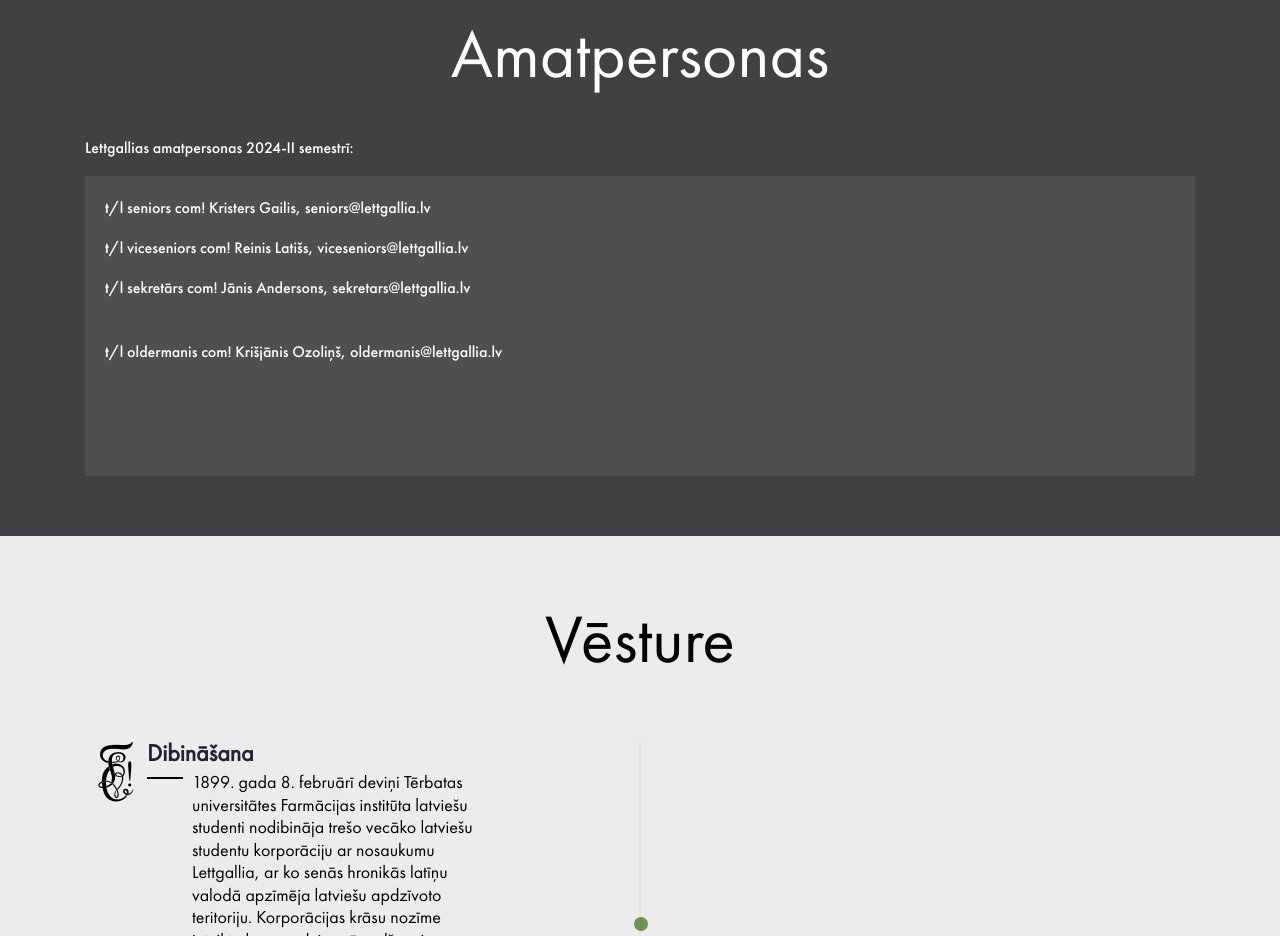
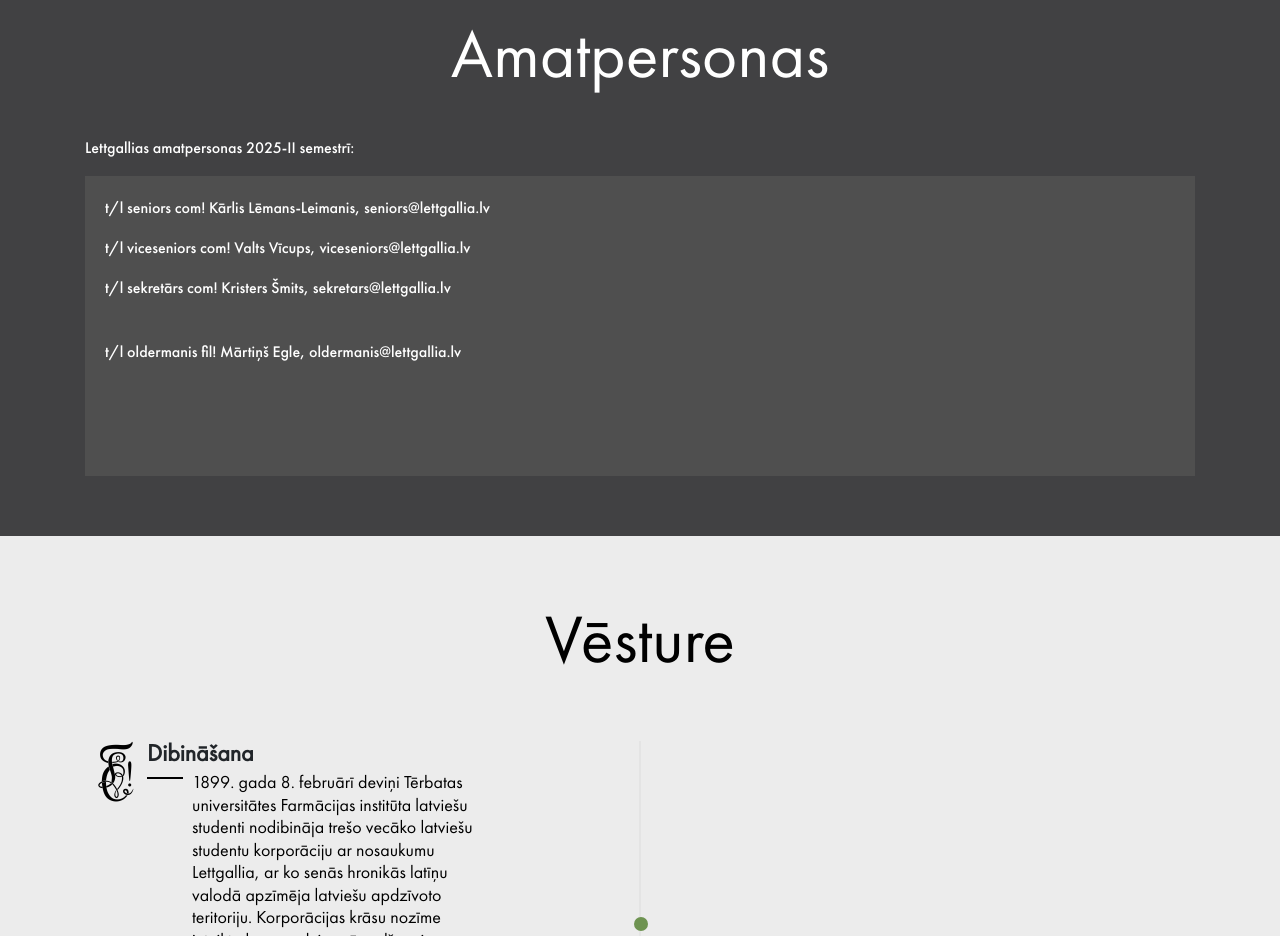
Before and after one commit to lettgallia/homepage, an Eleventy site: page site/index.html in a window 1280 px wide. Shown: the part 1460-2396 px from the top of the page. Built offline with nearby package versions, Linux system fonts and the light colour scheme; Eleventy itself is replaced by a stand-in of ours; files that its build step writes are made by us from their sources.

Commit message:
Amatpersonas 2025-II

```diff
--- a/site/index.html
+++ b/site/index.html
@@ -32,14 +32,14 @@
 <section id="Officials">
   <div class="container">
     <h2>Amatpersonas</h2>
-    <p>Lettgallias amatpersonas 2024-II semestrī:</p>
+    <p>Lettgallias amatpersonas 2025-II semestrī:</p>
     <div class="row">
       <div class="col-xs-12 col-sm-12 col-md-12 col-lg-12 col-xl-12">
         <div class="grey-box">
-          <p>t/l seniors com! Kristers Gailis, seniors@lettgallia.lv</p>
-          <p>t/l viceseniors com! Reinis Latišs, viceseniors@lettgallia.lv</p>
-          <p>t/l sekretārs com! Jānis Andersons, sekretars@lettgallia.lv</p></br>
-          <p>t/l oldermanis com! Krišjānis Ozoliņš, oldermanis@lettgallia.lv</p>
+          <p>t/l seniors com! Kārlis Lēmans-Leimanis, seniors@lettgallia.lv</p>
+          <p>t/l viceseniors com! Valts Vīcups, viceseniors@lettgallia.lv</p>
+          <p>t/l sekretārs com! Kristers Šmits, sekretars@lettgallia.lv</p></br>
+          <p>t/l oldermanis fil! Mārtiņš Egle, oldermanis@lettgallia.lv</p>
         </div>
       </div>
     </div>
```
Also changed, not shown: docs/index.html (+5 -5 lines), 2 other files.
